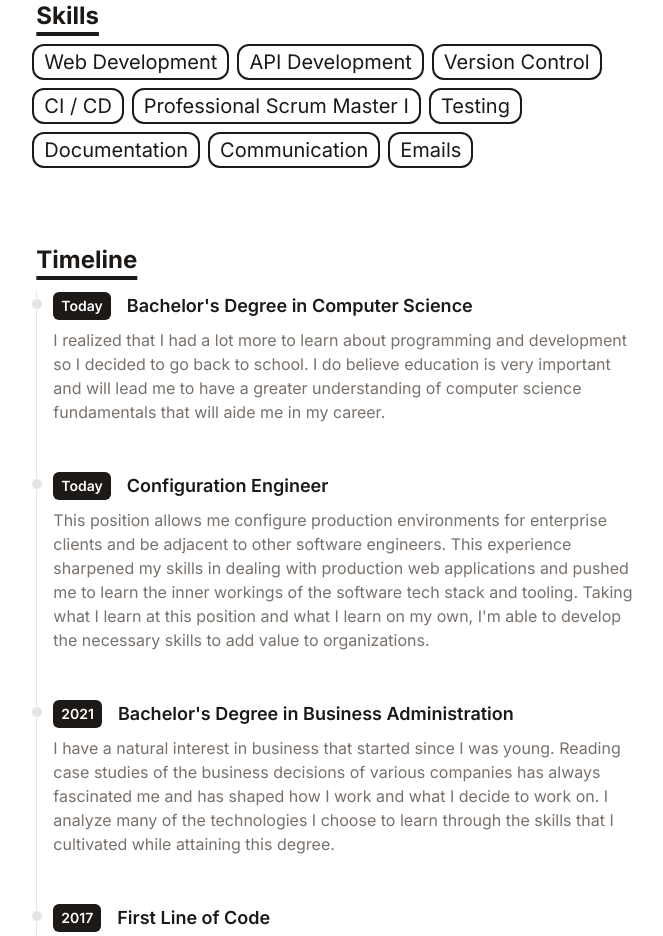
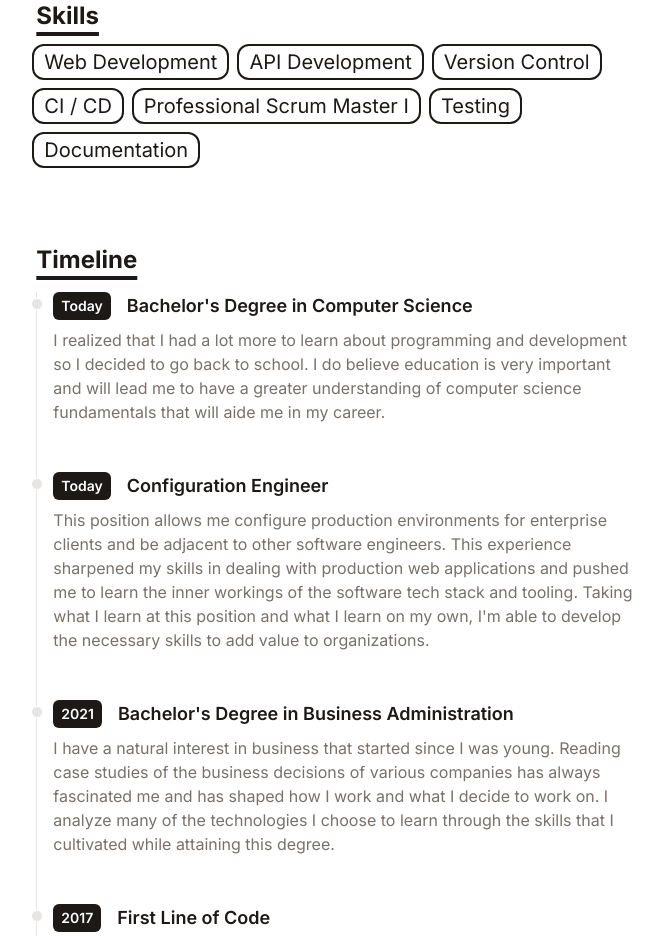
Before and after one commit to fredblaise/portfolio-site, a React (Vite) app: page / in a window 1280 px wide. Shown: the part 800-1736 px from the top of the page, without its empty margins (305-968 px from the left). Built offline with nearby package versions, Linux system fonts and the light colour scheme.

Commit message:
remove test skills

```diff
--- a/src/data/skills.js
+++ b/src/data/skills.js
@@ -20,10 +20,4 @@ export default [
     {
         title: 'Documentation',
     },
-    {
-        title: 'Communication',
-    },
-    {
-        title: 'Emails',
-    },
 ]
```
